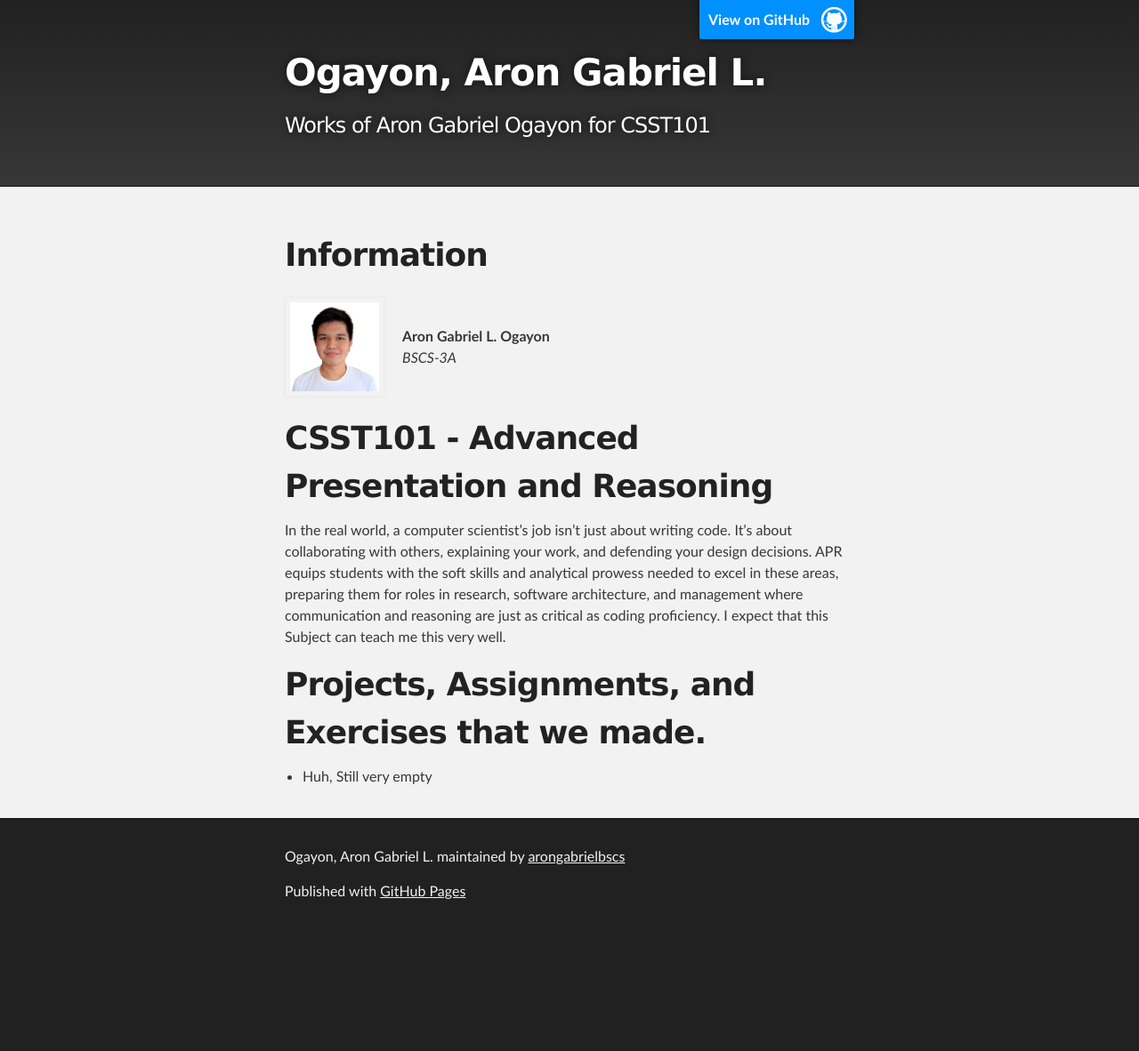
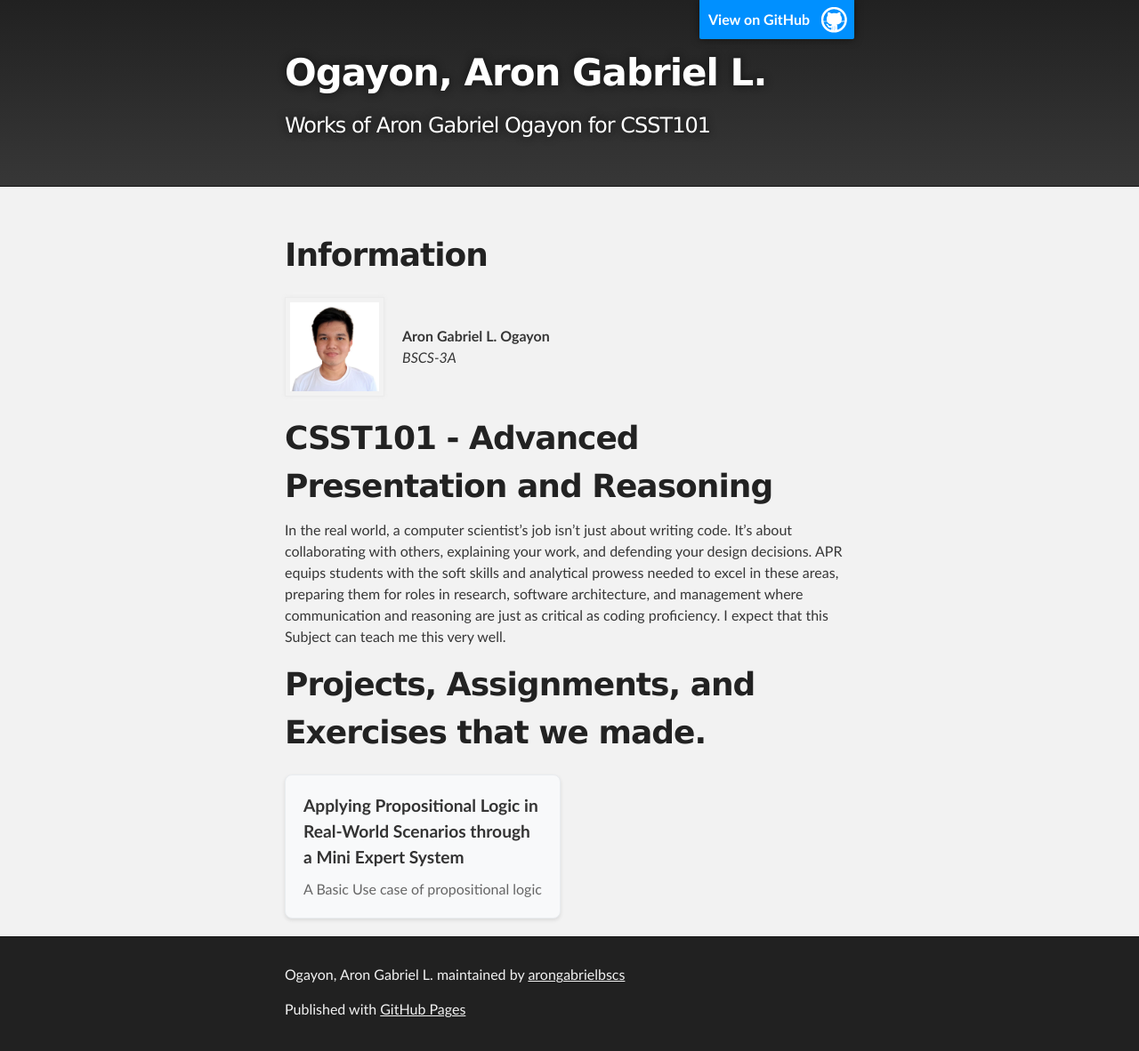
Before and after one commit to arongabrielbscs/CSST101-3A-AY2526, a Jekyll site: the page built from docs/index.md, in a window 1280 px wide. Shown: the whole page at 89% size. Built offline with Jekyll 4.4.1, drawn with Linux system fonts in a browser that asks for light colours; our own code applies the rules of GitHub Pages for plain Markdown files; before the commit the page ends 1049 px from its top, so only the background shows below that.

Commit message:
Add the links of the project

```diff
--- a/docs/index.md
+++ b/docs/index.md
@@ -16,4 +16,51 @@ layout: default
 In the real world, a computer scientist's job isn't just about writing code. It's about collaborating with others, explaining your work, and defending your design decisions. APR equips students with the soft skills and analytical prowess needed to excel in these areas, preparing them for roles in research, software architecture, and management where communication and reasoning are just as critical as coding proficiency. I expect that this Subject can teach me this very well.
 
 # Projects, Assignments, and Exercises that we made.
-* Huh, Still very empty
+
+<style>
+.projects-container {
+  display: grid;
+  grid-template-columns: repeat(auto-fill, minmax(300px, 1fr));
+  gap: 20px;
+  margin-top: 20px;
+}
+
+.project-card {
+  background: #f8f9fa;
+  border: 1px solid #e9ecef;
+  border-radius: 8px;
+  padding: 20px;
+  box-shadow: 0 2px 4px rgba(0,0,0,0.1);
+  transition: transform 0.2s ease, box-shadow 0.2s ease;
+  text-decoration: none;
+  color: inherit;
+  display: block;
+  cursor: pointer;
+}
+
+.project-card:hover {
+  transform: translateY(-2px);
+  box-shadow: 0 4px 8px rgba(0,0,0,0.15);
+}
+
+.project-title {
+  font-size: 1.2em;
+  font-weight: bold;
+  color: #333;
+  margin-bottom: 10px;
+}
+
+.project-description {
+  color: #666;
+  line-height: 1.5;
+}
+</style>
+
+<div class="projects-container">
+  <a href="{{ '/propositional_logic' | relative_url }}" target="_blank" class="project-card">
+    <div class="project-title">Applying Propositional Logic in Real-World Scenarios through a Mini Expert System</div>
+    <div class="project-description">
+      A Basic Use case of propositional logic
+    </div>
+  </a>
+</div>
```
Also changed, not shown: docs/another-page.md (deleted, +0 -9 lines), docs/propositional_logic.md (added, +9 -0 lines).
